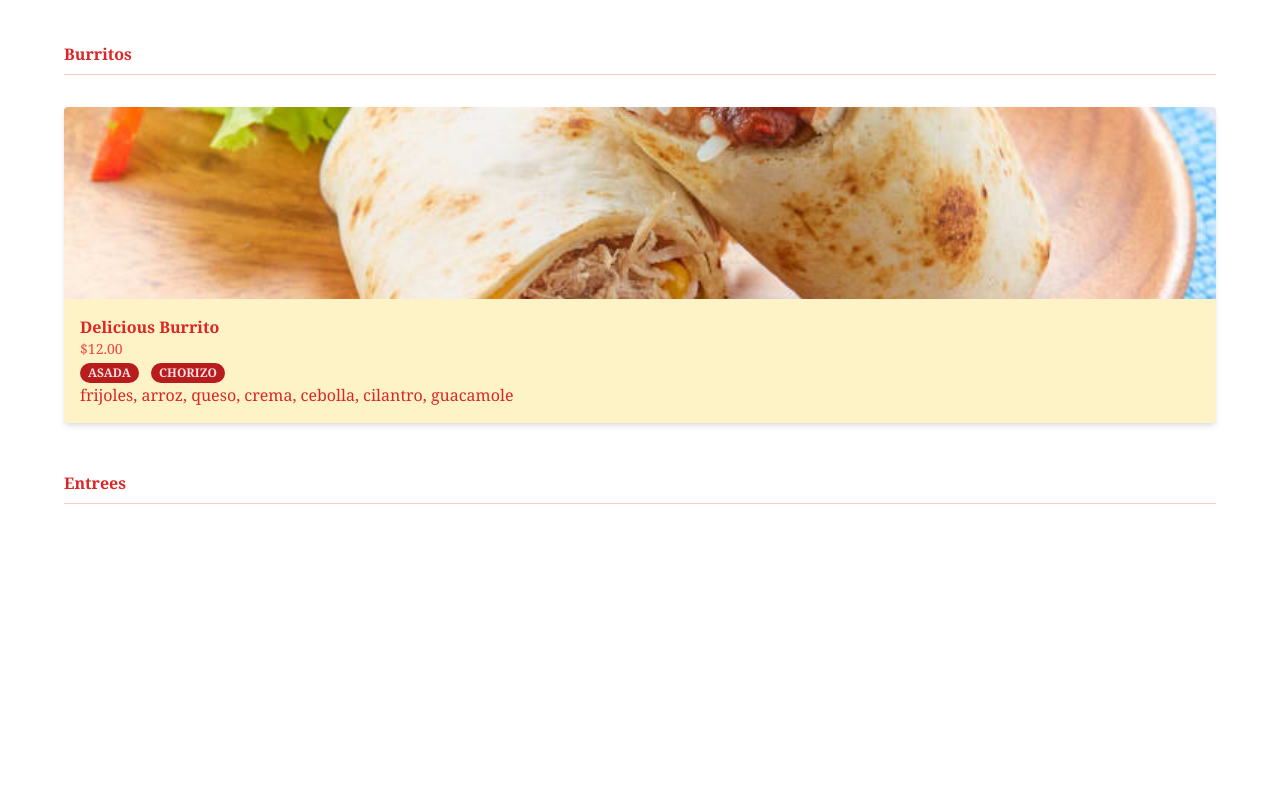
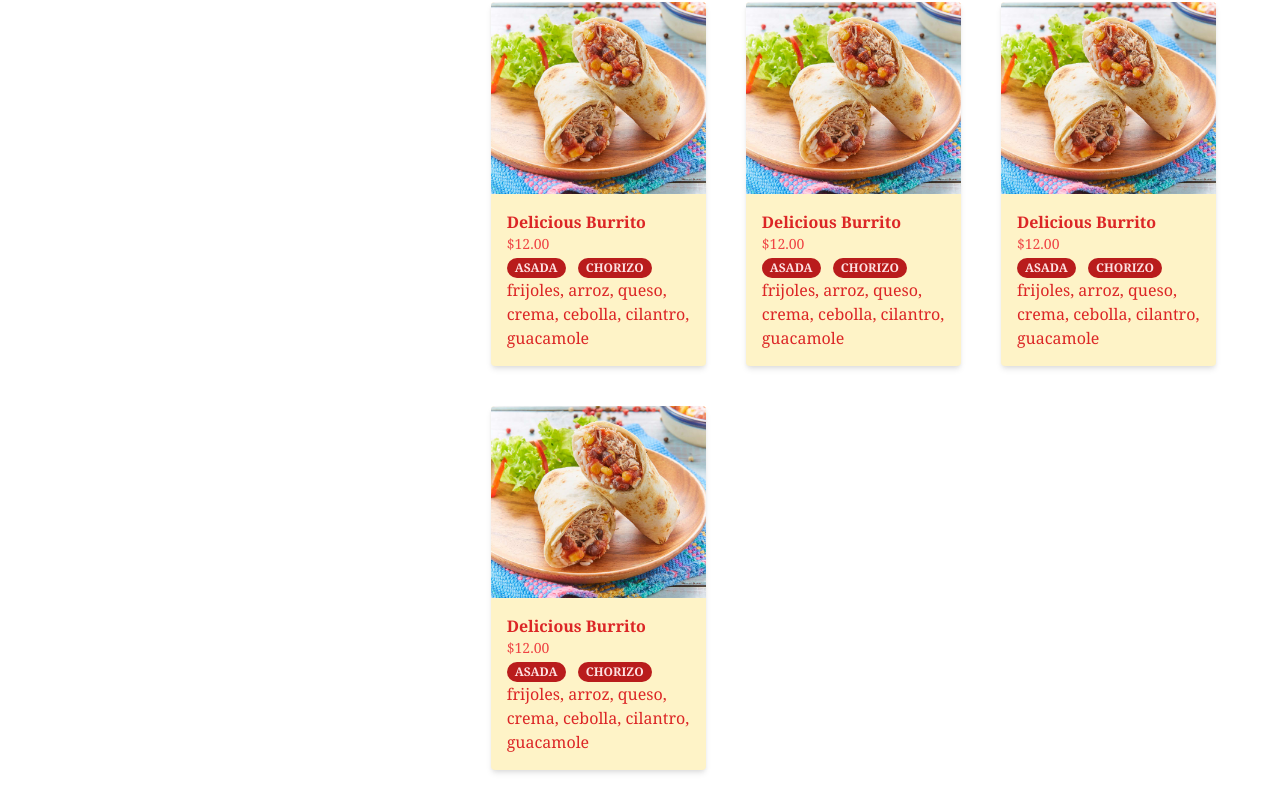
Before and after one commit to GaboGomezT/parrilla-kitchen-landing, a plain HTML site: page index.html in a window 1280 px wide. Shown: the part 227-1027 px from the top of the page. Before the commit the page ends 800 px from the top, so only its background shows below. Drawn offline with nearby package versions, Linux system fonts and the light colour scheme.

Commit message:
added grids to layout

```diff
--- a/index.html
+++ b/index.html
@@ -9,8 +9,8 @@
 </head>
 
 <body class="text-red-600 font-serif">
-	<div>
-		<div>
+	<div class="grid md:grid-cols-3">
+		<div class="md:col-span-1">
 			<nav>
 				<div>
 					<h1 class="font-bold uppercase p-4 border-b border-red-100">
@@ -32,7 +32,7 @@
       </nav>
     </div> <!-- end nav -->
 
-    <main class="px-16 py-6">
+    <main class="px-16 py-6 md:col-span-2">
       <header>
         <h2 class="text-red-700 text-6xl font-semibold">Mexican Dishes</h2>
         <h3 class="text-2xl font-semibold">As authentic as it gets!</h3>
@@ -41,8 +41,41 @@
       <div>
 
         <h4 class="font-bold mt-12 pb-2 border-b border-red-200">Burritos</h4>
-        <div class="mt-8">
+        <div class="mt-8 grid lg:grid-cols-3 gap-10">
           <!-- cards go here -->
+          <div class="bg-yellow-100 rounded overflow-hidden shadow-md">
+            <img src="img/burrito.jpeg" alt="burrito" class="w-full h-32 sm:h-48 object-cover">
+            <div class="m-4">
+              <span class="font-bold">Delicious Burrito</span>
+              <span class="block text-red-500 text-sm">$12.00</span>
+              <span class="inline-flex items-center justify-center px-2 py-1 mr-2 text-xs font-bold leading-none text-red-100 bg-red-700 rounded-full uppercase">asada</span>
+              <span class="inline-flex items-center justify-center px-2 py-1 mr-2 text-xs font-bold leading-none text-red-100 bg-red-700 rounded-full uppercase">Chorizo</span>
+
+              <span class="block">frijoles, arroz, queso, crema, cebolla, cilantro, guacamole</span>
+            </div>
+          </div>
+          <div class="bg-yellow-100 rounded overflow-hidden shadow-md">
+            <img src="img/burrito.jpeg" alt="burrito" class="w-full h-32 sm:h-48 object-cover">
+            <div class="m-4">
+              <span class="font-bold">Delicious Burrito</span>
+              <span class="block text-red-500 text-sm">$12.00</span>
+              <span class="inline-flex items-center justify-center px-2 py-1 mr-2 text-xs font-bold leading-none text-red-100 bg-red-700 rounded-full uppercase">asada</span>
+              <span class="inline-flex items-center justify-center px-2 py-1 mr-2 text-xs font-bold leading-none text-red-100 bg-red-700 rounded-full uppercase">Chorizo</span>
+
+              <span class="block">frijoles, arroz, queso, crema, cebolla, cilantro, guacamole</span>
+            </div>
+          </div>
+          <div class="bg-yellow-100 rounded overflow-hidden shadow-md">
+            <img src="img/burrito.jpeg" alt="burrito" class="w-full h-32 sm:h-48 object-cover">
+            <div class="m-4">
+              <span class="font-bold">Delicious Burrito</span>
+              <span class="block text-red-500 text-sm">$12.00</span>
+              <span class="inline-flex items-center justify-center px-2 py-1 mr-2 text-xs font-bold leading-none text-red-100 bg-red-700 rounded-full uppercase">asada</span>
+              <span class="inline-flex items-center justify-center px-2 py-1 mr-2 text-xs font-bold leading-none text-red-100 bg-red-700 rounded-full uppercase">Chorizo</span>
+
+              <span class="block">frijoles, arroz, queso, crema, cebolla, cilantro, guacamole</span>
+            </div>
+          </div>
           <div class="bg-yellow-100 rounded overflow-hidden shadow-md">
             <img src="img/burrito.jpeg" alt="burrito" class="w-full h-32 sm:h-48 object-cover">
             <div class="m-4">
```
